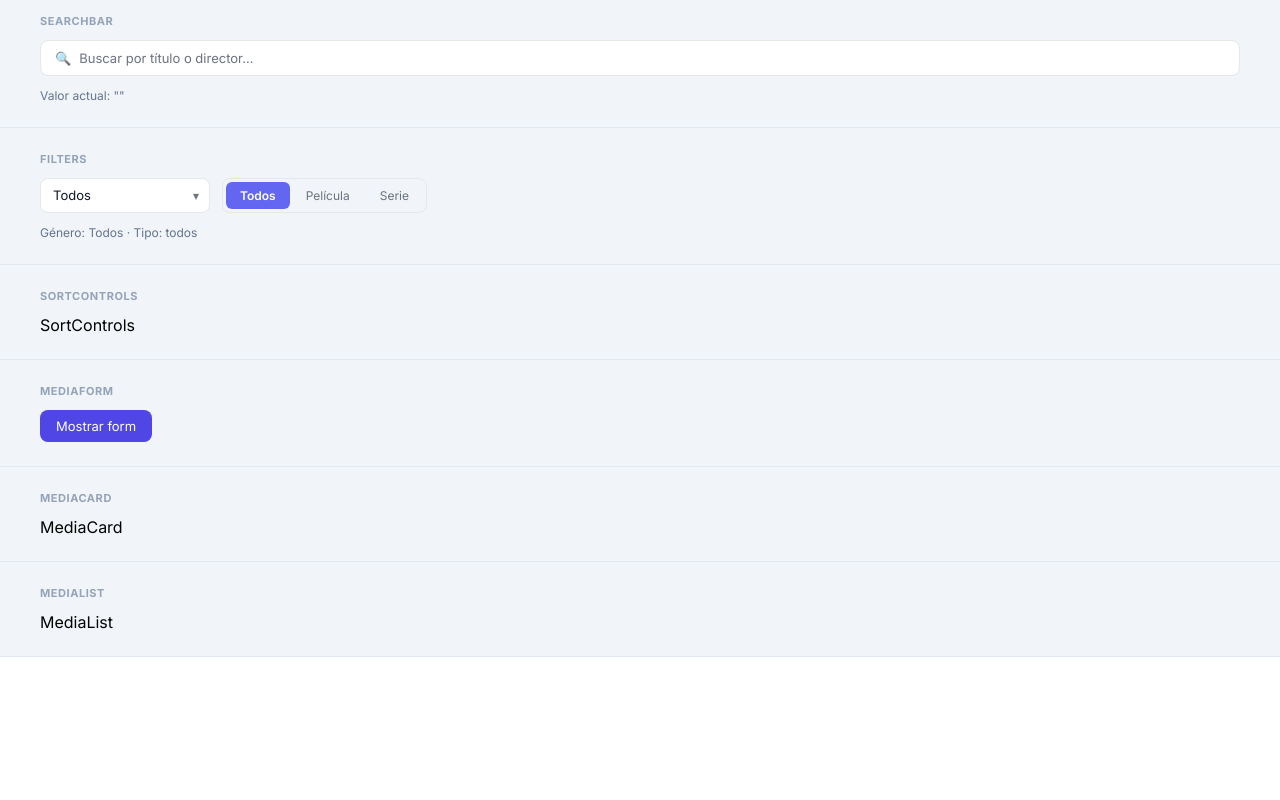
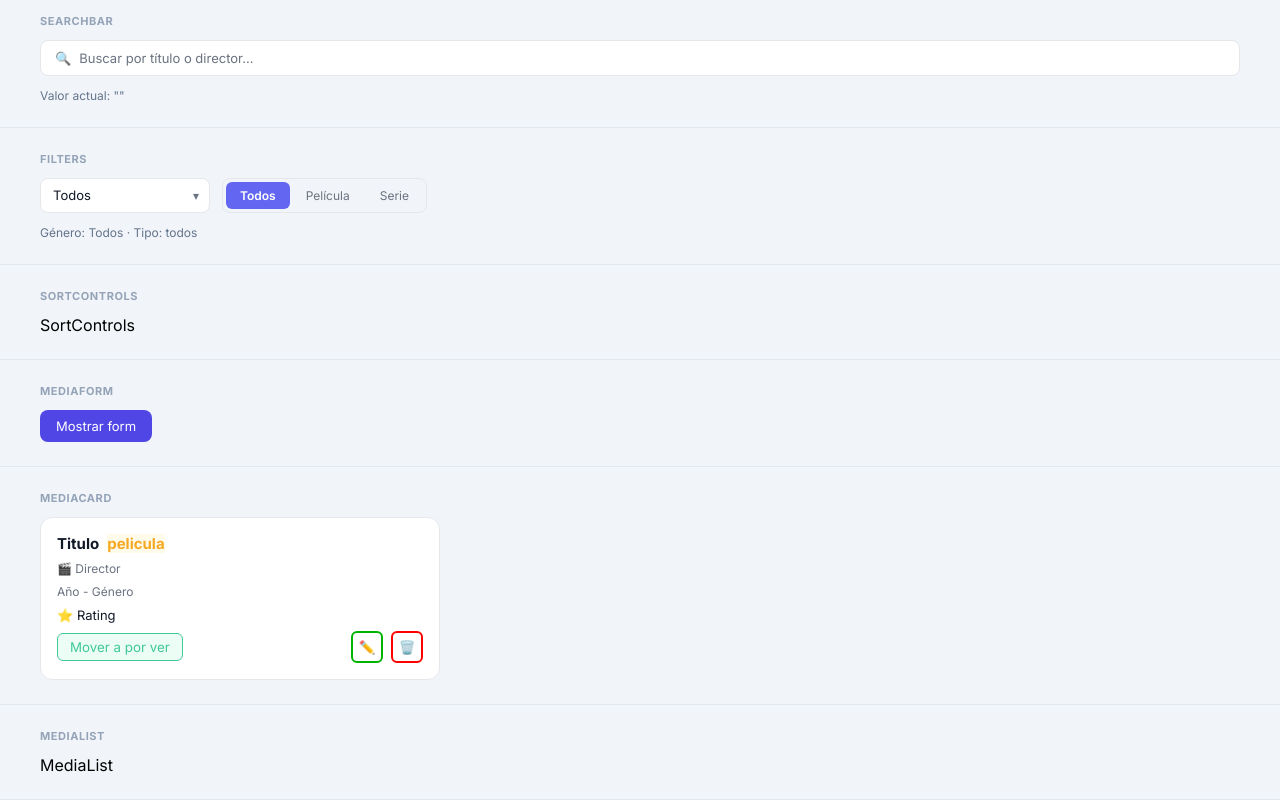
Before and after one commit to JoaquinIVL95/tp1_PWA_2026_unco, a React (Vite) app: page / in a window 1280 px wide. Shown: the part 342-1142 px from the top of the page. Before the commit the page ends 999 px from the top, so only its background shows below. Built offline with nearby package versions, Linux system fonts and the light colour scheme.

Commit message:
agregue componente mediacard

```diff
--- a/src/components/MediaCard/MediaCard.jsx
+++ b/src/components/MediaCard/MediaCard.jsx
@@ -1,5 +1,44 @@
-function MediaCard() {
-  return <div>MediaCard</div>
+import { useState } from "react";
+import styles from "./MediaCard.module.css"
+
+function MediaCard({
+  titulo = "Titulo",
+  director = "Director",
+  anio ="Año",
+  genero = "Género",
+  rating = "Rating",
+  tipo = "pelicula",
+  visto =true,
+
+}) {
+  const [estadoVisto, setEstadoVisto] = useState(visto);
+  return <div className={styles.card}>
+    <div className={styles.row1}>
+      <span>{titulo}</span>
+      <span className={ tipo === "pelicula"
+      ? styles.badgePelicula
+      : styles.badgeSerie}> {tipo}</span>
+    </div>
+    <div className={styles.rowMuted}> 🎬 {director} </div>
+    <div className={styles.rowMuted}> {anio} - {genero} </div>
+    <div className={styles.rating}> ⭐ {rating} </div>
+    <div className={styles.actions}>
+    {estadoVisto?
+    (<div className={styles.vista}>
+      <button type="button" onClick={() => setEstadoVisto(false)}>Mover a por ver</button>
+      </div>
+    ):
+    (<div className={styles.porVer}>
+      <button type="button" onClick={() => setEstadoVisto(true)}>Marcar como vista</button>
+    </div>
+
+    )}
+    <div className={styles.spacer}></div>
+
+    <button type="button" className={styles.editar}>✏️</button>
+    <button type="button" className={styles.eliminar}>🗑️</button></div>
+
+    </div>
 }
 
 export default MediaCard
--- a/src/components/MediaCard/MediaCard.module.css
+++ b/src/components/MediaCard/MediaCard.module.css
@@ -1 +1,115 @@
-/* MediaCard styles */
+.card {
+    background: var(--surface);
+    border: 1px solid var(--border);
+    border-radius: 12px;
+    padding: 16px;
+    gap: 8px;
+    display: flex;
+    flex-direction: column;
+    width: 100%;
+}
+
+.row1 {
+    display: flex;
+    gap: 8px;
+    align-items: center;
+    font-size: 15px;
+    font-weight: 700;
+    color: var(--fg);
+}
+
+.rowMuted {
+    font-size: 12px;
+    font-weight: 400;
+    color: var(--fg-muted);
+}
+
+.rating {
+    font-size: 13px;
+    font-weight: 500;
+    color: var(--fg)
+}
+
+.badgePelicula {
+    background-color: #FFFBEB;
+    color: #F6A823;
+}
+
+.badgeSerie {
+    background-color: #EDE9FE;
+    color: #8146DF;
+}
+
+.actions{
+    display: flex;
+    align-items: center;
+    gap: 8px
+}
+
+.spacer {
+  flex-grow: 1;
+}
+
+.vista button {
+    display: flex;
+    align-items: center;
+    gap: 6px;
+
+    background: #ECFDF5;
+    border: 1px solid #40C89A;
+    border-radius: 6px;
+    padding: 5px 12px;
+    color: #40C89A;
+
+    cursor: pointer;
+}
+
+.porVer button {
+    display: flex;
+    align-items: center;
+    gap: 6px;
+
+    background: var(--surface);
+    border: 1px solid #7972EB;
+    border-radius: 6px;
+    padding: 5px 12px;
+    color: #7972EB;
+
+    cursor: pointer;
+}
+
+.editar{
+    width: 32px;
+    height: 32px;
+    display: flex;
+    align-items: center;
+    justify-content: center;
+    border-radius: 6px;
+    background: var(--surface);
+    border: 2px solid rgb(0, 179, 0);
+    cursor: pointer;
+}
+
+.eliminar {
+    width: 32px;
+    height: 32px;
+    display: flex;
+    align-items: center;
+    justify-content: center;
+    border-radius: 6px;
+    background: var(--surface);
+    border: 2px solid red;
+    cursor: pointer;
+}
+
+button:hover {
+  transform: scale(1.10);
+}
+
+button:active {
+  transform: scale(0.95);
+}
+
+button {
+  transition: all 0.2s ease;
+}
```
